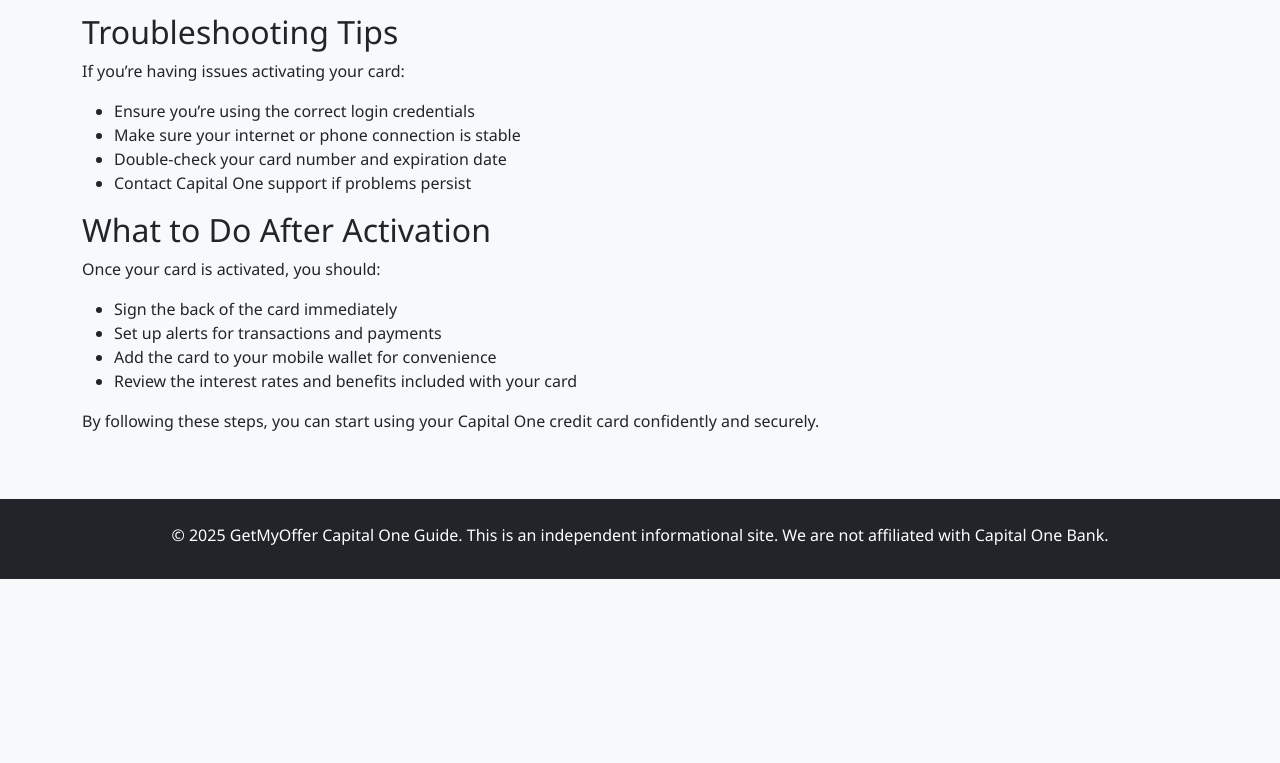
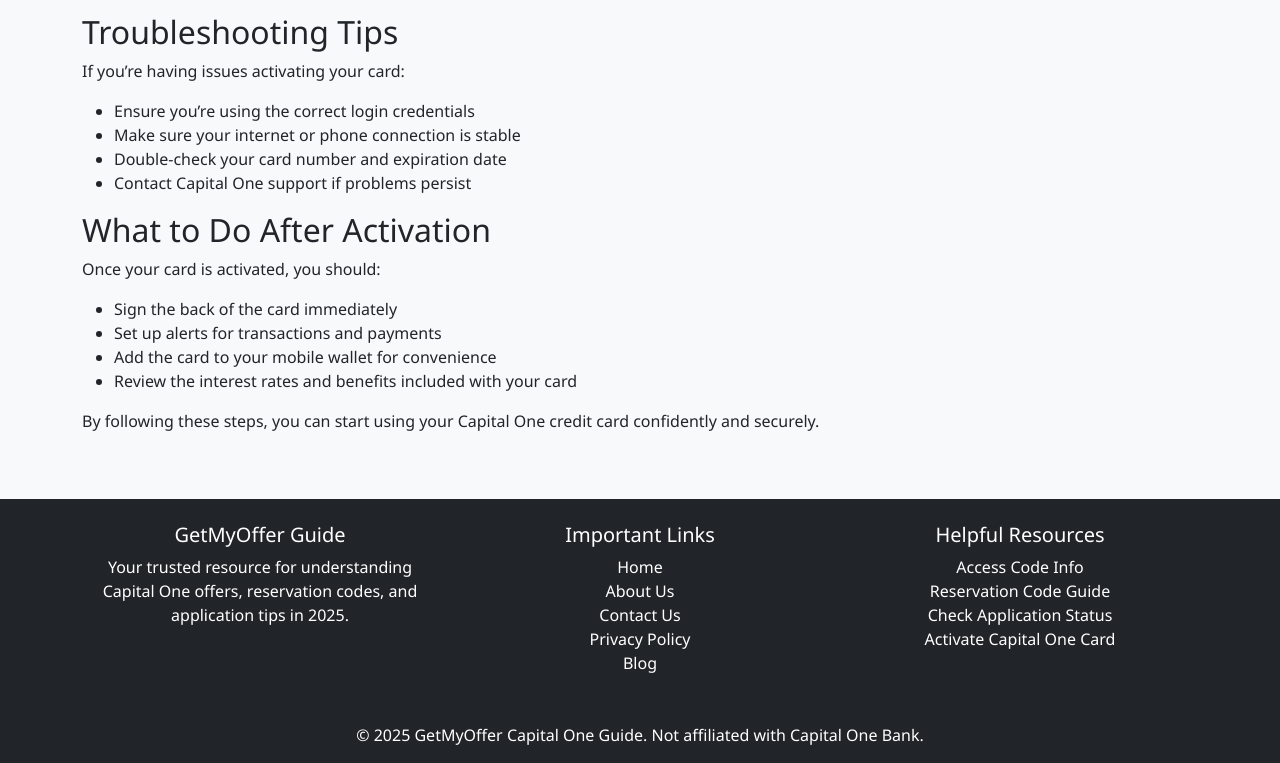
Before and after one commit to getmyoffer-capitalone/getmyoffer-capitalone.github.io, a plain HTML site: page blog/how-to-activate-capital-one-card.html in a window 1280 px wide. Shown: the part 1047-1810 px from the top of the page. Before the commit the page ends 1626 px from the top, so only its background shows below. Drawn offline with nearby package versions, Linux system fonts and the light colour scheme.

Commit message:
Update how-to-activate-capital-one-card.html

```diff
--- a/blog/how-to-activate-capital-one-card.html
+++ b/blog/how-to-activate-capital-one-card.html
@@ -97,8 +97,41 @@
 </section>
 
 <footer class="bg-dark text-white pt-4 pb-3">
-  <div class="container text-center">
-    <p>&copy; 2025 GetMyOffer Capital One Guide. This is an independent informational site. We are not affiliated with Capital One Bank.</p>
+  <div class="container">
+    <div class="row">
+      <!-- Site Info -->
+      <div class="col-md-4 mb-3">
+        <h5>GetMyOffer Guide</h5>
+        <p>Your trusted resource for understanding Capital One offers, reservation codes, and application tips in 2025.</p>
+      </div>
+
+      <!-- Quick Links -->
+      <div class="col-md-4 mb-3">
+        <h5>Important Links</h5>
+        <ul class="list-unstyled">
+          <li><a href="https://getmyoffer-capitalone.github.io/" class="text-white text-decoration-none">Home</a></li>
+          <li><a href="/about-us.html" class="text-white text-decoration-none">About Us</a></li>
+          <li><a href="/contact-us.html" class="text-white text-decoration-none">Contact Us</a></li>
+          <li><a href="/privacy-policy.html" class="text-white text-decoration-none">Privacy Policy</a></li>
+          <li><a href="/blog" class="text-white text-decoration-none">Blog</a></li>
+        </ul>
+      </div>
+
+      <!-- Tools -->
+      <div class="col-md-4 mb-3">
+        <h5>Helpful Resources</h5>
+        <ul class="list-unstyled">
+          <li><a href="/blog/access-code.html" class="text-white text-decoration-none">Access Code Info</a></li>
+          <li><a href="/blog/reservation-code.html" class="text-white text-decoration-none">Reservation Code Guide</a></li>
+          <li><a href="/blog/application-status.html" class="text-white text-decoration-none">Check Application Status</a></li>
+          <li><a href="/blog/how-to-activate-capital-one-card.html" class="text-white text-decoration-none">Activate Capital One Card</a></li>
+        </ul>
+      </div>
+    </div>
+
+    <div class="text-center mt-3">
+      <p class="mb-0">&copy; 2025 GetMyOffer Capital One Guide. Not affiliated with Capital One Bank.</p>
+    </div>
   </div>
 </footer>
 
```
